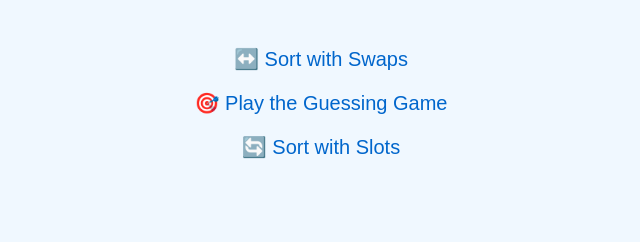
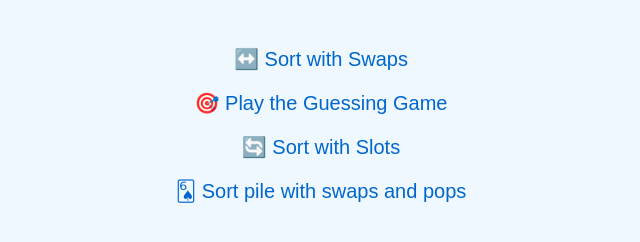
Before and after one commit to pschaus/lepl1402_animations, a plain HTML site: page index.html in a window 1280 px wide. Shown: the part 90-332 px from the top of the page, without its empty margins (319-959 px from the left). Drawn offline with Linux system fonts and the light colour scheme.

Commit message:
card sort

```diff
--- a/index.html
+++ b/index.html
@@ -37,9 +37,10 @@
     <div class="container">
 
         <a class="link" href="sort_with_swaps.html">↔️ Sort with Swaps</a>
-    <a class="link" href="guess.html">🎯 Play the Guessing Game</a>
+        <a class="link" href="guess.html">🎯 Play the Guessing Game</a>
         <a class="link" href="sort_with_slots.html">🔄 Sort with Slots</a>
-    </div>
+   	<a class="link" href="card_sort.html">🂦  Sort pile with swaps and pops</a>
+   </div>
 
 </body>
 </html>
```
